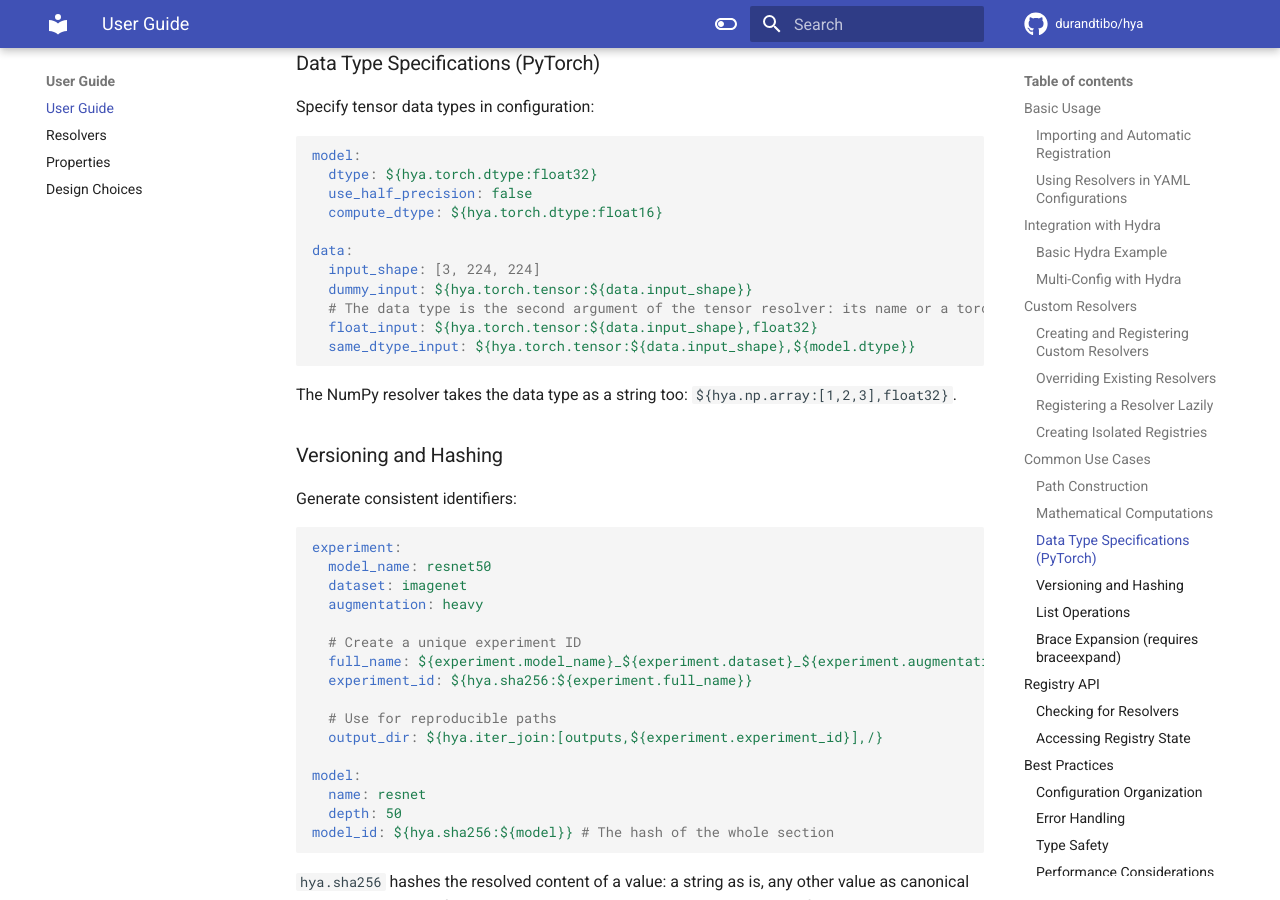
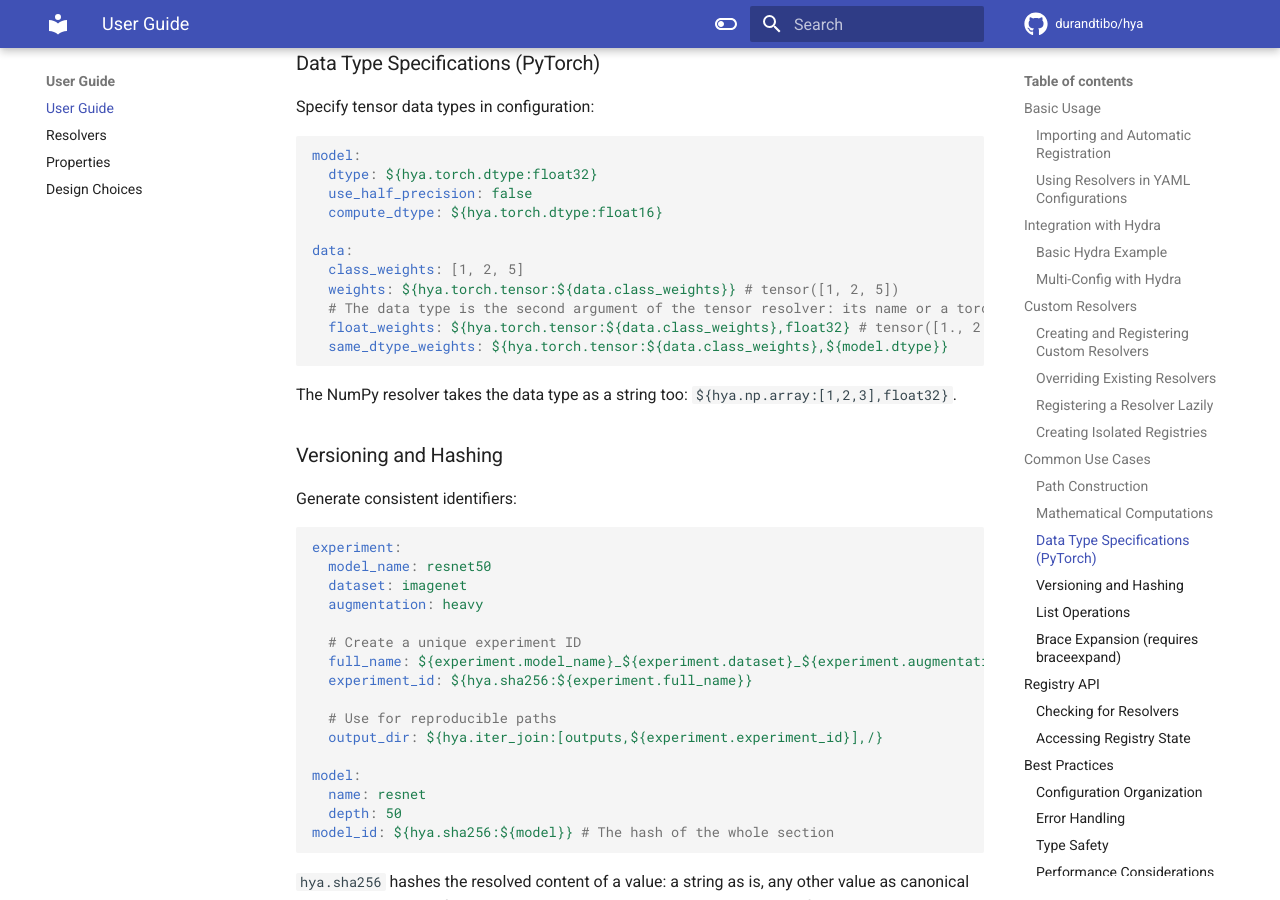
Before and after one commit to durandtibo/hya, an MkDocs documentation site: the page built from docs/docs/user_guide.md, in a window 1280 px wide and 900 px high, scrolled down 6773 px. Built offline with MkDocs 1.6.1 and Material for MkDocs 9.7.7, drawn with Linux system fonts in a browser that asks for light colours; comment, search, counter and statistics services are not loaded; the version menu is left out; some of the changed text lies outside the part shown.

Commit message:
Fix the examples of the documentation
Co-Authored-By: Claude Sonnet 5.5 <noreply@anthropic.com>

````diff
--- a/docs/docs/user_guide.md
+++ b/docs/docs/user_guide.md
@@ -338,11 +338,11 @@ model:
   compute_dtype: ${hya.torch.dtype:float16}
 
 data:
-  input_shape: [3, 224, 224]
-  dummy_input: ${hya.torch.tensor:${data.input_shape}}
+  class_weights: [1, 2, 5]
+  weights: ${hya.torch.tensor:${data.class_weights}} # tensor([1, 2, 5])
   # The data type is the second argument of the tensor resolver: its name or a torch.dtype
-  float_input: ${hya.torch.tensor:${data.input_shape},float32}
-  same_dtype_input: ${hya.torch.tensor:${data.input_shape},${model.dtype}}
+  float_weights: ${hya.torch.tensor:${data.class_weights},float32} # tensor([1., 2., 5.])
+  same_dtype_weights: ${hya.torch.tensor:${data.class_weights},${model.dtype}}
 ```
 
 The NumPy resolver takes the data type as a string too: `${hya.np.array:[1,2,3],float32}`.
@@ -582,13 +582,17 @@ not replace them.
 
 **Error:** `TypeError: unsupported operand type(s) for +: 'int' and 'str'`
 
-**Solution:** Ensure your configuration passes correct types:
+**Solution:** Ensure your configuration passes correct types.
+
+Wrong, mixing types:
 
 ```yaml
-# Wrong: Mixing types
 result: ${hya.add:5,abc}
+```
 
-# Correct: Same types
+Correct, same types:
+
+```yaml
 result: ${hya.add:5,10}
 ```
 
@@ -596,14 +600,18 @@ result: ${hya.add:5,10}
 
 **Error:** `omegaconf.errors.InterpolationResolutionError: Recursive interpolation detected`
 
-**Solution:** Avoid self-referential configurations:
+**Solution:** Avoid self-referential configurations.
+
+Wrong, a circular reference:
 
 ```yaml
-# Wrong: Circular reference
 x: ${hya.add:${y},1}
 y: ${hya.add:${x},1}
+```
 
-# Correct: No circular dependency
+Correct, no circular dependency:
+
+```yaml
 x: 5
 y: ${hya.add:${x},1}
 ```
````
Also changed, not shown: docs/docs/resolvers.md (+2 -2 lines), README.md.
